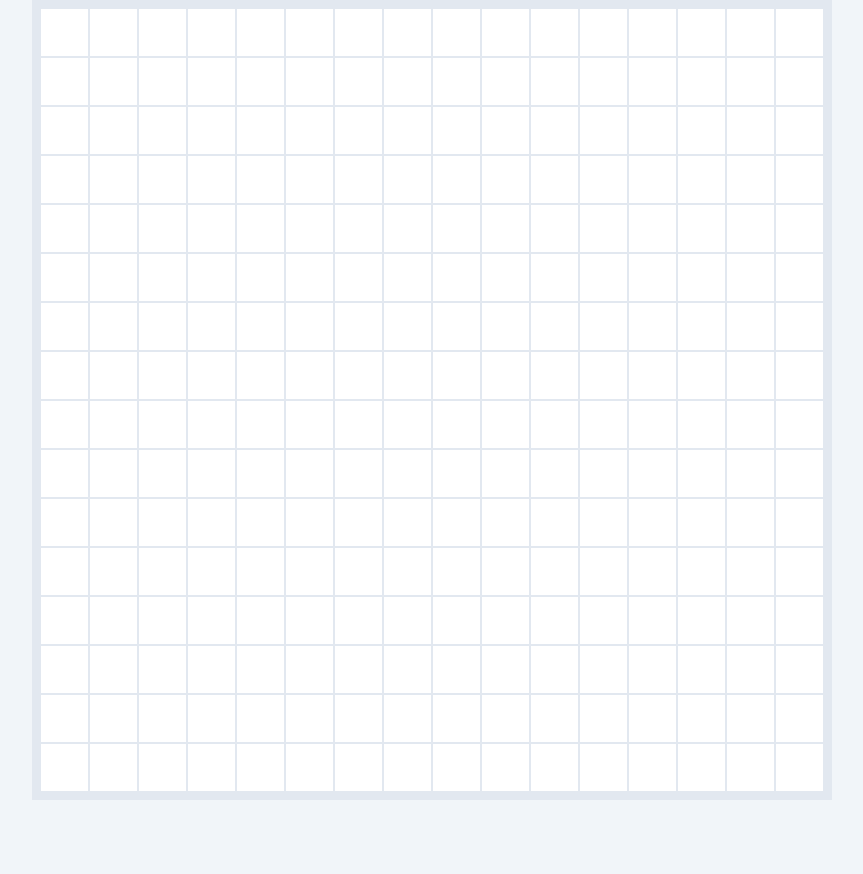
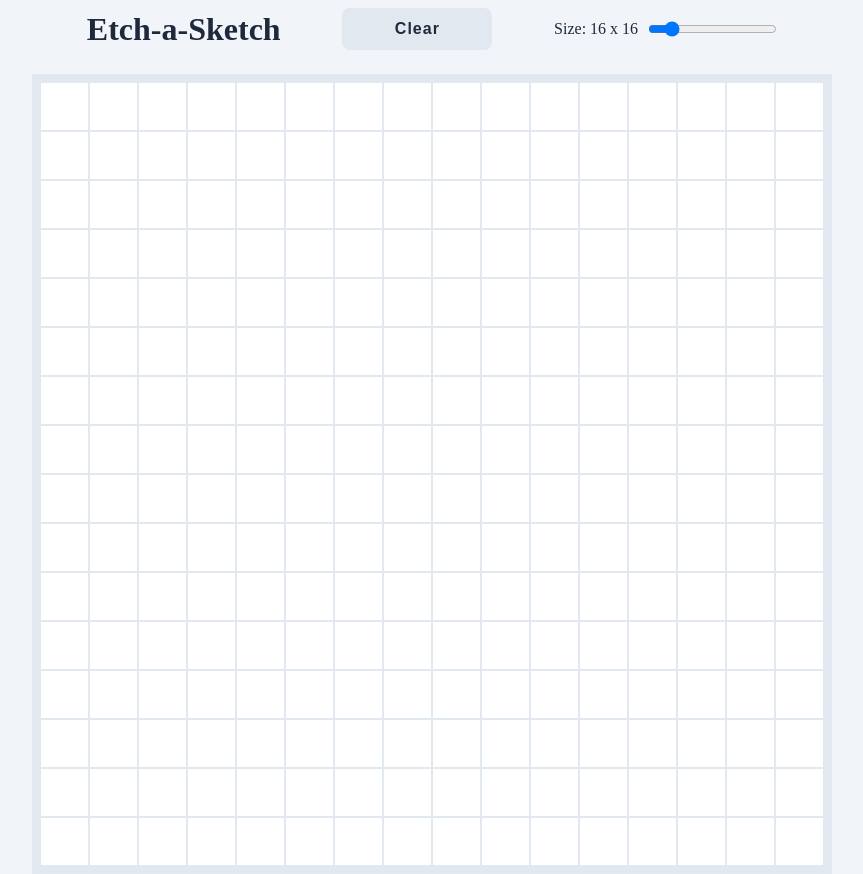
Before and after one commit to coolzacode/Etch-a-Sketch, a plain HTML site: page index.html in a window 1280 px wide. Shown: the whole page, without its empty margins (208-1071 px from the left). Before the commit the page ends 800 px from the top, so only its background shows below. Drawn offline with Linux system fonts and the light colour scheme.

Commit message:
feat: add name and options

```diff
--- a/index.html
+++ b/index.html
@@ -8,8 +8,18 @@
     <script src="app.js" defer></script>
 </head>
 <body>
-    <main class="container">
-        <section class="canvas" id="canvas"></section>
-    </main>
+    <container>
+        <header>
+            <h1>Etch-a-Sketch</h1>
+            <button id="reset-btn" class="btn">Clear</button>
+                <div class="slider">
+                    <span id="size-value">Size: 16 x 16</span>
+                    <input type="range" id="size-slider" min="8" max="64" value="16">
+                </div>
+        </header>
+        <main class="container">
+            <section class="canvas" id="canvas"></section>
+        </main>
+    </container>
 </body>
 </html>
--- a/style.css
+++ b/style.css
@@ -28,8 +28,44 @@ body {
     background-color: var(--site-background);
     min-height: 100vh;
     display: flex;
+    flex-direction: column;
     justify-content: center;
     align-items: center;
+}
+
+/* HEADER */
+header {
+    margin-bottom: 1rem;
+    display: flex;
+    justify-content: space-around;
+    align-items: center;
+    width: 100%;
+    padding: 0.5rem 1.5rem;
+    color: var(--pixel-color);
+    font-size: 1rem;
+}
+
+.slider {
+    display: flex;
+    gap: 10px;
+}
+
+.btn {
+    width: 150px;
+    padding: 0.75rem 1rem;
+    border-radius: 8px;
+    font-weight: bold;
+    font-size: inherit;
+    letter-spacing: 1px;
+    cursor: pointer;
+    background-color: var(--canvas-border);
+    color: inherit;
+    border: none;
+    transition: transform 0.1s ease;
+}
+
+.btn:active {
+    transform: translateY(2px);
 }
 
 /* MAIN CANVAS */
```
